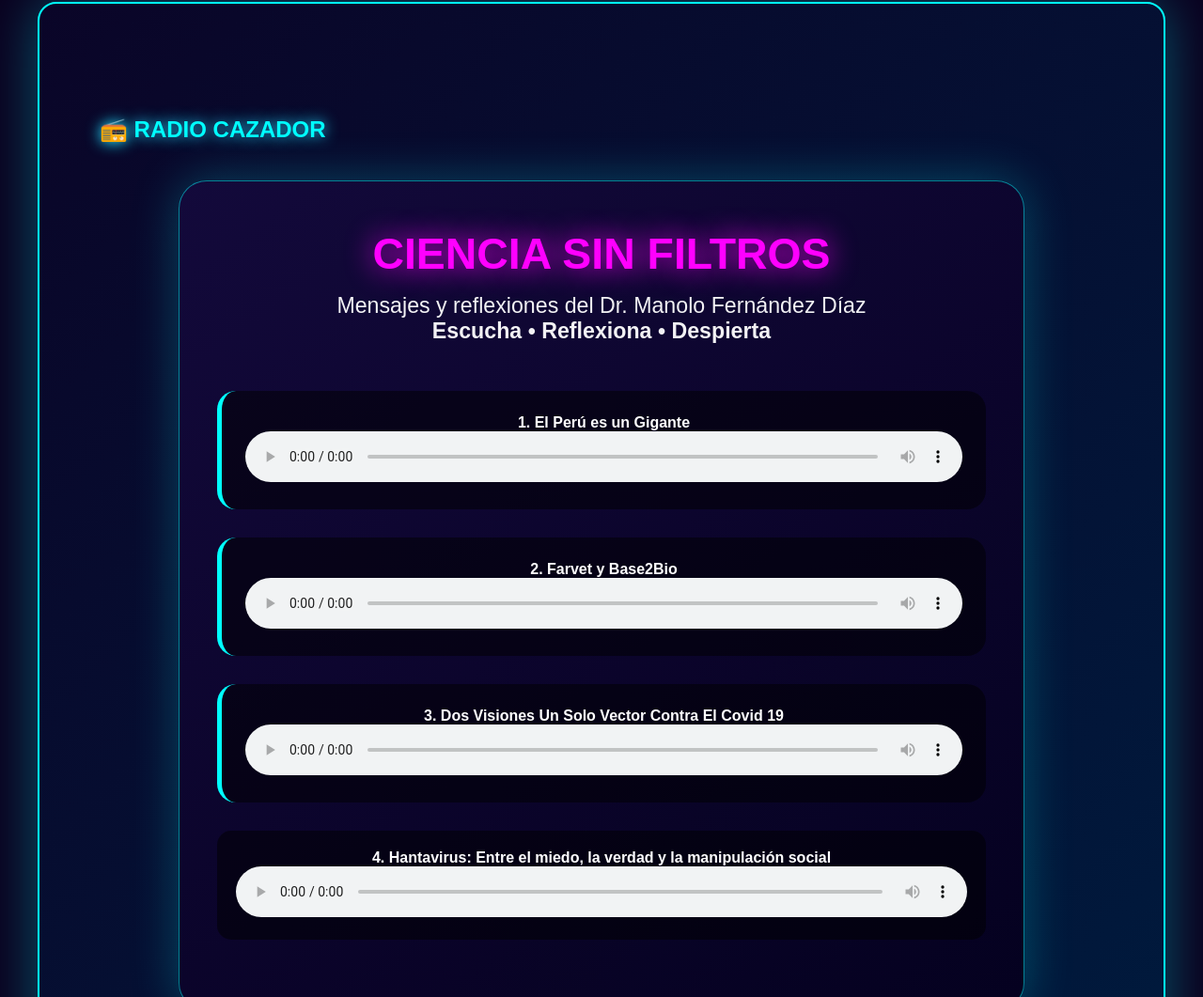
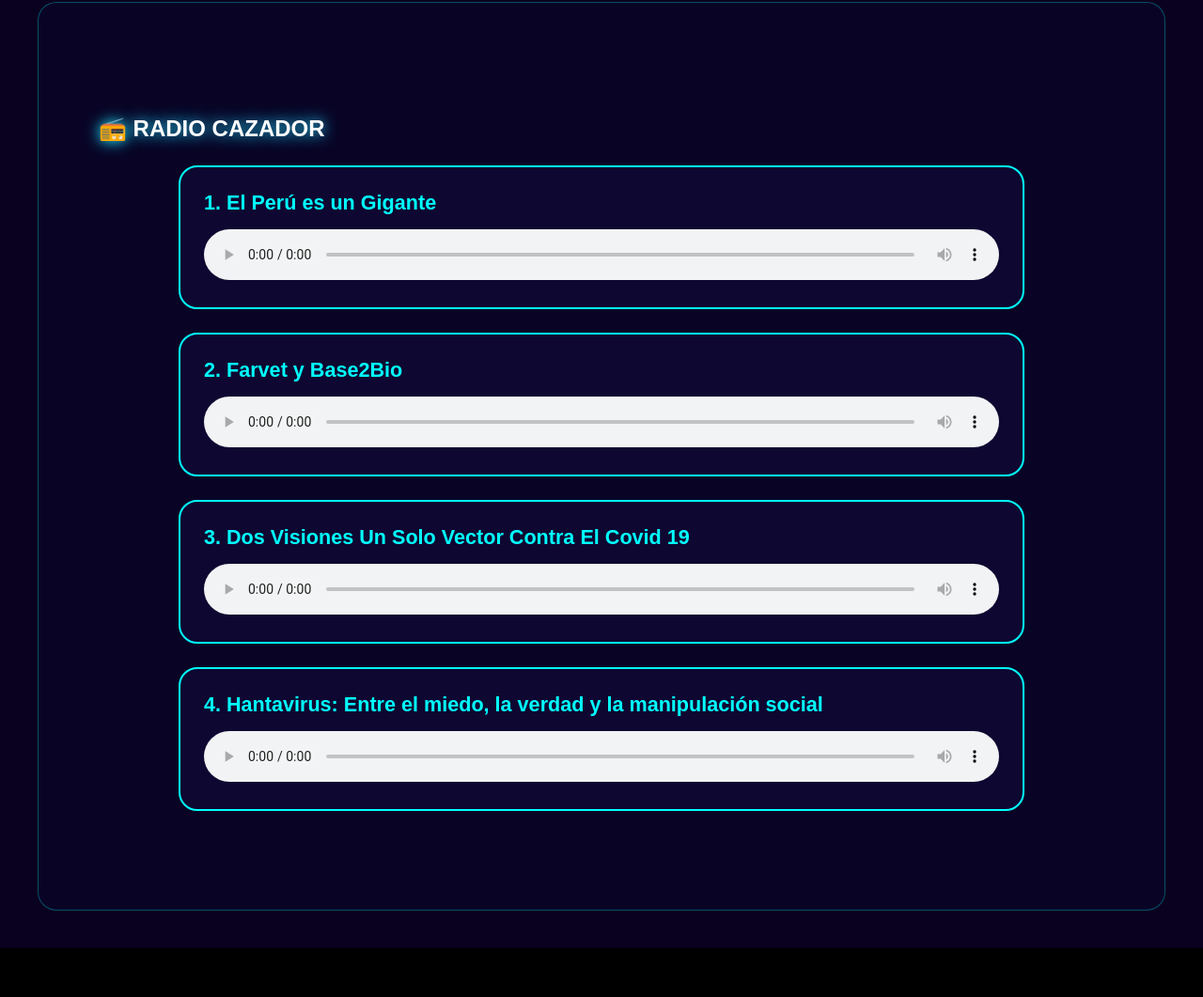
Before and after one commit to alfaterraqueo-gif/CAZADOR, a plain HTML site: page index.html in a window 1280 px wide. Shown: the part 4538-5599 px from the top of the page at 94% size. Drawn offline with Linux system fonts and the light colour scheme.

Commit message:
Update index.html

```diff
--- a/index.html
+++ b/index.html
@@ -270,53 +270,42 @@
             </div>
         </div>
     </div>
-          <!-- RADIO CAZADOR - Mejorada -->
-    <div class="section" id="radio" style="background: linear-gradient(135deg, #0a0528, #001a3d); border: 2px solid #00ffff; box-shadow: 0 0 60px rgba(0, 255, 255, 0.35);">
-        <h2 style="color: #00ffff; text-shadow: 0 0 25px #00ffff; margin-bottom: 40px;">📻 RADIO CAZADOR</h2>
+          <!-- RADIO CAZADOR - Nombres Claros y Funcionando -->
+    <div class="section" id="radio">
+        <h2>📻 RADIO CAZADOR</h2>
 
-        <div style="max-width: 900px; margin: 0 auto; padding: 50px 40px; text-align:center;
-                    background: linear-gradient(145deg, rgba(20,10,60,0.95), rgba(5,0,30,0.95));
-                    border: 1px solid rgba(0,255,255,0.5); border-radius: 30px; box-shadow: 0 0 50px rgba(0,255,255,0.25);">
+        <div style="max-width: 900px; margin: 0 auto;">
 
-            <h3 style="font-size: 2.9rem; margin-bottom: 15px; color: #ff00ff; text-shadow: 0 0 30px #ff00ff;">
-                CIENCIA SIN FILTROS
-            </h3>
-
-            <p style="font-size: 1.45rem; margin-bottom: 50px; opacity: 0.95; max-width: 700px; margin-left: auto; margin-right: auto;">
-                Mensajes y reflexiones del Dr. Manolo Fernández Díaz<br>
-                <strong>Escucha • Reflexiona • Despierta</strong>
-            </p>
-
-            <!-- Audio 1 -->
-            <div style="margin: 30px 0; padding: 25px; background: rgba(0,0,0,0.5); border-radius: 20px; border-left: 5px solid #00ffff;">
-                <p><strong>1. El Perú es un Gigante</strong></p>
+            <div style="margin: 25px 0; padding: 25px; background: rgba(15,8,50,0.95); border: 2px solid #00ffff; border-radius: 20px;">
+                <p style="font-size: 1.35rem; margin-bottom: 15px; color: #00ffff;"><strong>1. El Perú es un Gigante</strong></p>
                 <audio controls style="width: 100%;">
                     <source src="https://archive.org/download/el-peru-es-un-gigante/el-peru-es-un-gigante.mp3" type="audio/mpeg">
                 </audio>
             </div>
 
-            <!-- Audio 2 -->
-            <div style="margin: 30px 0; padding: 25px; background: rgba(0,0,0,0.5); border-radius: 20px; border-left: 5px solid #00ffff;">
-                <p><strong>2. Farvet y Base2Bio</strong></p>
+            <div style="margin: 25px 0; padding: 25px; background: rgba(15,8,50,0.95); border: 2px solid #00ffff; border-radius: 20px;">
+                <p style="font-size: 1.35rem; margin-bottom: 15px; color: #00ffff;"><strong>2. Farvet y Base2Bio</strong></p>
                 <audio controls style="width: 100%;">
                     <source src="https://archive.org/download/farvet-y-base2bio/farvet-y-base2bio.mp3" type="audio/mpeg">
                 </audio>
             </div>
 
-            <!-- Audio 3 -->
-            <div style="margin: 30px 0; padding: 25px; background: rgba(0,0,0,0.5); border-radius: 20px; border-left: 5px solid #00ffff;">
-                <p><strong>3. Dos Visiones Un Solo Vector Contra El Covid 19</strong></p>
+            <div style="margin: 25px 0; padding: 25px; background: rgba(15,8,50,0.95); border: 2px solid #00ffff; border-radius: 20px;">
+                <p style="font-size: 1.35rem; margin-bottom: 15px; color: #00ffff;"><strong>3. Dos Visiones Un Solo Vector Contra El Covid 19</strong></p>
                 <audio controls style="width: 100%;">
                     <source src="https://archive.org/download/dos-visiones-un-solo-vector-contra-el-covid-19/dos-visiones-un-solo-vector-contra-el-covid-19.mp3" type="audio/mpeg">
                 </audio>
             </div>
-            <!-- Audio 4 - Hantavirus -->
-            <div style="margin: 25px 0; padding: 20px; background: rgba(0,0,0,0.5); border-radius: 15px;">
-                <p><strong>4. Hantavirus: Entre el miedo, la verdad y la manipulación social</strong></p>
+
+            <div style="margin: 25px 0; padding: 25px; background: rgba(15,8,50,0.95); border: 2px solid #00ffff; border-radius: 20px;">
+                <p style="font-size: 1.35rem; margin-bottom: 15px; color: #00ffff;"><strong>4. Hantavirus: Entre el miedo, la verdad y la manipulación social</strong></p>
                 <audio controls style="width: 100%;">
                     <source src="https://archive.org/download/hantavirus-entre-el-miedo-la-verdad-y-la-manipulacio-n-social/hantavirus-entre-el-miedo-la-verdad-y-la-manipulacio-n-social.mp3" type="audio/mpeg">
                 </audio>
             </div>
+
+        </div>
+    </div>
 
         </div>
     </div>
```
